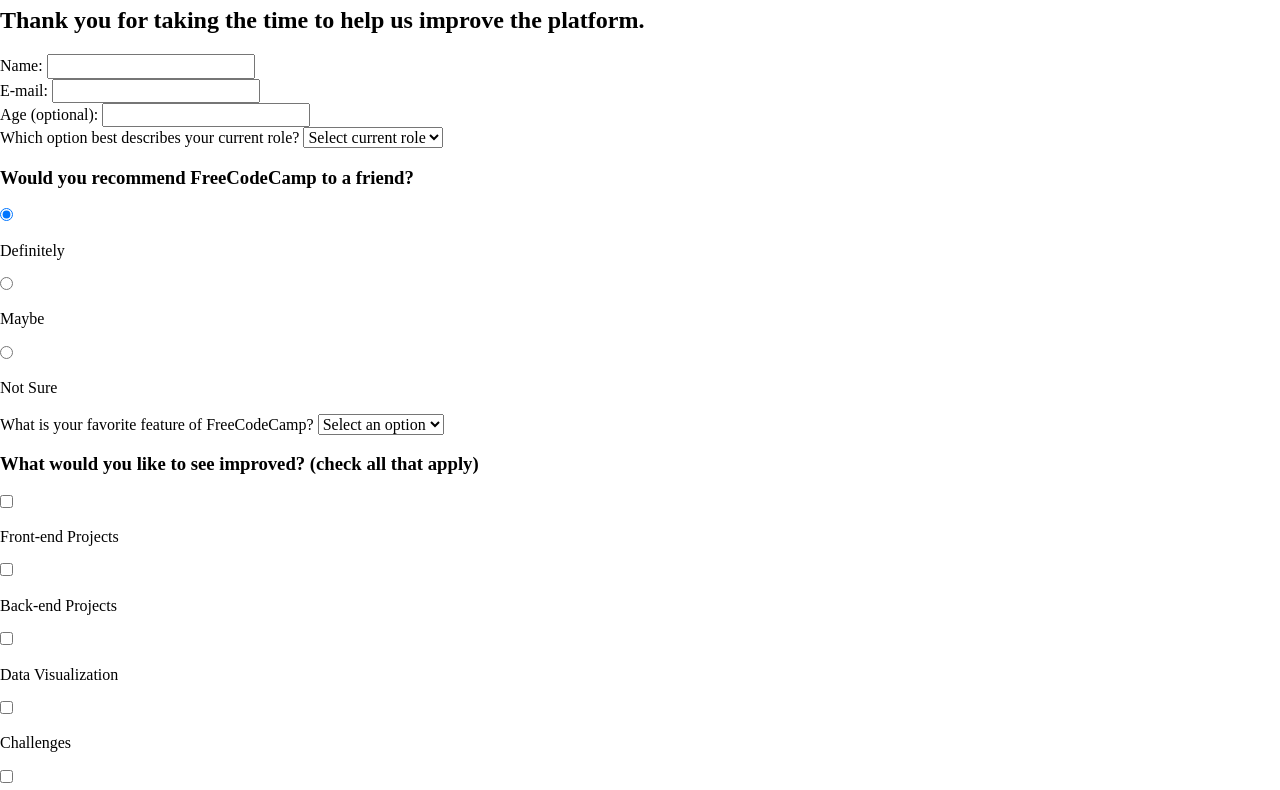
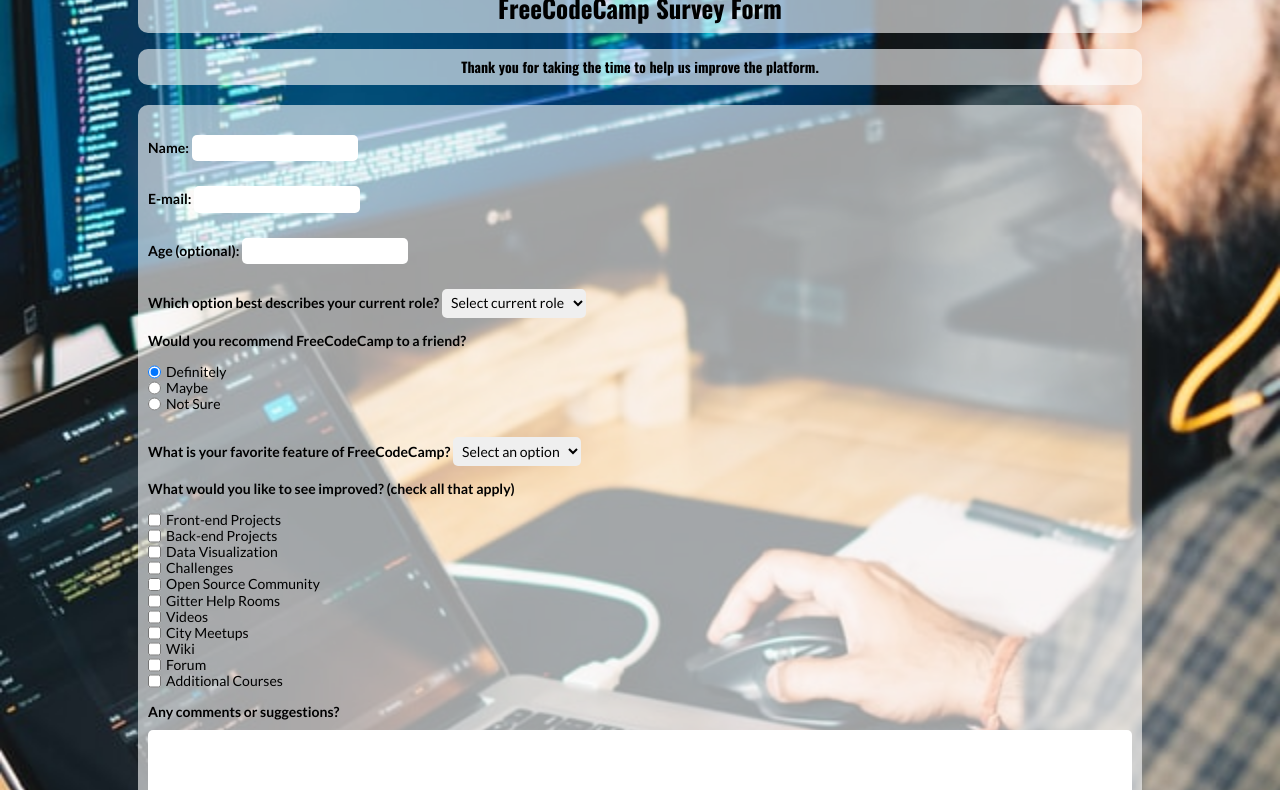
Before and after one commit to darubiomunoz/portfolio-04-surveyform, a plain HTML site: page index.html in a window 1280 px wide. Shown: the part 73-863 px from the top of the page. Drawn offline with nearby package versions, Linux system fonts and the light colour scheme.

Commit message:
Sass files and Styles DONE

```diff
--- a/index.html
+++ b/index.html
@@ -9,27 +9,27 @@
     <link href="https://fonts.googleapis.com/css2?family=Lato:ital,wght@0,100;0,300;0,400;0,700;0,900;1,100;1,300;1,400;1,700;1,900&family=Oswald:wght@200;300;400;500;600;700&display=swap" rel="stylesheet">
     <link rel="stylesheet" href="./src/css/index.css">
 </head>
-<body>
+<body class="body">
     <!-- <a href="#main">Jump to the form</a> -->
-    <main id="main">
-        <h1>FreeCodeCamp Survey Form</h1>
-        <h2>Thank you for taking the time to help us improve the platform.</h2>
-        <form action="" method="POST">
-            <div>
-                <label for="name">Name:</label>
-                <input id="name" name="name" type="text" required>
+    <main id="main" class="main">
+        <h1 class="title--form">FreeCodeCamp Survey Form</h1>
+        <h2 class="subtitle--form">Thank you for taking the time to help us improve the platform.</h2>
+        <form class="form flex" action="#">
+            <div class="form__name">
+                <label class="tag--form" for="name">Name:</label>
+                <input class="field--form" id="name" name="name" type="text" required>
             </div>
-            <div>
-                <label for="email">E-mail:</label>
-                <input id="email" type="email" name="email" required>
+            <div class="form__email">
+                <label class="tag--form" for="email">E-mail:</label>
+                <input id="email" class="field--form" type="email" name="email" required>
             </div>
-            <div>
-                <label for="age">Age (optional):</label>
-                <input id="age" type="number" name="age">
+            <div class="form__age">
+                <label class="tag--form" for="age">Age (optional):</label>
+                <input id="age" class="field--form" type="number" name="age">
             </div>
-            <div>
-                <label for="occupation">Which option best describes your current role?</label>
-                <select id="occupation" name="occupation" size="1" required>
+            <div class="form__occupation">
+                <label class="tag--form" for="occupation">Which option best describes your current role?</label>
+                <select id="occupation" class="selection" name="occupation" size="1" required>
                     <option disabled selected value>Select current role</option>
                     <option value="Student">Student</option>
                     <option value="Full-time Learner">Full-time Learner</option>
@@ -40,24 +40,24 @@
                     <option value="Other">Other</option>
                 </select>
             </div>
-            <div>
-                <h3>Would you recommend FreeCodeCamp to a friend?</h3>
-                <label for="definitely">
-                    <input id="definitely" type="radio" value="Definitely" name="definitely" checked>
-                    <p>Definitely</p>
+            <div class="form__recommendation">
+                <label class="tag--form">Would you recommend FreeCodeCamp to a friend?</label>
+                <label class="flex" for="definitely">
+                    <input id="definitely" type="radio" value="Definitely" name="recommendation" checked>
+                    <p class="margin-left">Definitely</p>
                 </label>
-                <label for="maybe">
-                    <input id="maybe" type="radio" value="Maybe" name="maybe">
-                    <p>Maybe</p>
+                <label class="flex" for="maybe">
+                    <input id="maybe" type="radio" value="Maybe" name="recommendation">
+                    <p class="margin-left">Maybe</p>
                 </label>
-                <label for="not-sure">
-                    <input id="not-sure" type="radio" value="Not sure" name="not-sure">
-                    <p>Not Sure</p>
+                <label class="flex" for="not-sure">
+                    <input id="not-sure" type="radio" value="Not sure" name="recommendation">
+                    <p class="margin-left">Not Sure</p>
                 </label>
             </div>
-            <div>
-                <label for="preference">What is your favorite feature of FreeCodeCamp?</label>
-                <select id="preference" name="preference" size="1" required>
+            <div class="form__preference">
+                <label class="tag--form" for="preference">What is your favorite feature of FreeCodeCamp?</label>
+                <select id="preference" class="selection" name="preference" size="1" required>
                     <option disabled selected value>Select an option</option>
                     <option value="Challenges">Challenges</option>
                     <option value="Projects">Projects</option>
@@ -65,58 +65,58 @@
                     <option value="open Source">Open Source</option>
                 </select>
             </div>
-            <div>
-                <h3>What would you like to see improved? (check all that apply)</h3>
-                <label for="front-end-projects">
+            <div class="form__improvement">
+                <label class="tag--form">What would you like to see improved? (check all that apply)</label>
+                <label class="flex" for="front-end-projects">
                     <input id="front-end-projects" type="checkbox" value="Front-end Projects" name="front-end-projects">
-                    <p>Front-end Projects</p>
+                    <p class="margin-left">Front-end Projects</p>
                 </label>
-                <label for="back-end-projects">
+                <label class="flex" for="back-end-projects">
                     <input id="back-end-projects" type="checkbox" value="Back-end Projects" name="back-end-projects">
-                    <p>Back-end Projects</p>
+                    <p class="margin-left">Back-end Projects</p>
                 </label>
-                <label for="data-visualization">
+                <label class="flex" for="data-visualization">
                     <input id="data-visualization" type="checkbox" value="Data Visualization" name="data-visualization">
-                    <p>Data Visualization</p>
+                    <p class="margin-left">Data Visualization</p>
                 </label>
-                <label for="challenges">
+                <label class="flex" for="challenges">
                     <input id="challenges" type="checkbox" value="Challenges" name="challenges">
-                    <p>Challenges</p>
+                    <p class="margin-left">Challenges</p>
                 </label>
-                <label for="open-source-community">
+                <label class="flex" for="open-source-community">
                     <input id="open-source-community" type="checkbox" value="Open Source Community" name="open-source-community">
-                    <p>Open Source Community</p>
+                    <p class="margin-left">Open Source Community</p>
                 </label>
-                <label for="gitter-help-rooms">
+                <label class="flex" for="gitter-help-rooms">
                     <input id="gitter-help-rooms" type="checkbox" value="Gitter Help Rooms" name="gitter-help-rooms">
-                    <p>Gitter Help Rooms</p>
+                    <p class="margin-left">Gitter Help Rooms</p>
                 </label>
-                <label for="videos">
+                <label class="flex" for="videos">
                     <input id="videos" type="checkbox" value="Videos" name="videos">
-                    <p>Videos</p>
+                    <p class="margin-left">Videos</p>
                 </label>
-                <label for="city-meetups">
+                <label class="flex" for="city-meetups">
                     <input id="city-meetups" type="checkbox" value="City Meetups" name="city-meetups">
-                    <p>City Meetups</p>
+                    <p class="margin-left">City Meetups</p>
                 </label>
-                <label for="wiki">
+                <label class="flex" for="wiki">
                     <input id="wiki" type="checkbox" value="Wiki" name="wiki">
-                    <p>Wiki</p>
+                    <p class="margin-left">Wiki</p>
                 </label>
-                <label for="forum">
+                <label class="flex" for="forum">
                     <input id="forum" type="checkbox" value="Forum" name="forum">
-                    <p>Forum</p>
+                    <p class="margin-left">Forum</p>
                 </label>
-                <label for="additional-courses">
+                <label class="flex" for="additional-courses">
                     <input id="additional-courses" type="checkbox" value="Additional Courses" name="additional-courses">
-                    <p>Additional Courses</p>
+                    <p class="margin-left">Additional Courses</p>
                 </label>
             </div>
-            <div>
-                <label for="suggestion">Any comments or suggestions?</label>
-                <textarea id="suggestion" name="suggestion" rows="10" cols="80"></textarea>
+            <div class="form__suggestion">
+                <label class="tag--form" for="suggestion">Any comments or suggestions?</label>
+                <textarea id="suggestion" class="field--form field--textarea" name="suggestion" rows="10" cols="25"></textarea>
             </div>
-            <button type="submit">Submit</button>
+            <button class="button--form" type="submit">Submit</button>
         </form>
     </main>
 </body>
--- /dev/null
+++ b/src/css/components/_buttons.scss
@@ -0,0 +1,11 @@
+.button--form {
+    width: fit-content;
+    padding: .5rem 2rem;
+    margin: 0 auto;
+    font-size: 1.4rem;
+    font-weight: $font-weight-bold;
+    border-radius: $border-radius / 1.5;
+    color: $color-clair;
+    background-color: $color2;
+    border: none;
+}
--- /dev/null
+++ b/src/css/components/_fields.scss
@@ -0,0 +1,8 @@
+.field--form {
+    @include border-style;
+    @include box-model-style;
+}
+
+.field--textarea {
+    width: 100%;
+}
--- /dev/null
+++ b/src/css/components/_forms.scss
@@ -0,0 +1,46 @@
+.form {
+    @include background-style;
+
+    margin: 2rem 0;
+    padding: 2rem 1rem;
+    flex-direction: column;
+    font-size: 1.4rem;
+
+    &__name {
+        margin-bottom: 1.5rem;
+    }
+
+    &__email {
+        @extend .form__name;
+    }
+
+    &__age {
+        @extend .form__name;
+    }
+
+    &__occupation {
+        @extend .form__name;
+    }
+
+    &__recommendation {
+        @extend .form__name;
+
+        display: flex;
+        flex-direction: column;
+    }
+
+    &__preference {
+        @extend .form__name;
+    }
+
+    &__improvement {
+        @extend .form__name;
+
+        display: flex;
+        flex-direction: column;
+    }
+
+    &__suggestion {
+        @extend .form__name;
+    }
+}
--- /dev/null
+++ b/src/css/components/_selections.scss
@@ -0,0 +1,4 @@
+.selection {
+    @include border-style;
+    @include box-model-style;
+}
--- /dev/null
+++ b/src/css/components/_tags.scss
@@ -0,0 +1,4 @@
+.tag--form {
+    margin-bottom: 1.5rem;
+    font-weight: $font-weight-bold;
+}
--- /dev/null
+++ b/src/css/components/_titles.scss
@@ -0,0 +1,13 @@
+.title--form {
+    @include background-style;
+
+    padding: 1rem;
+    text-align: center;
+    font-family: $font-secundary;
+    font-size: 2.5rem;
+    color: $color-dark;
+}
+.subtitle--form {
+    @extend .title--form;
+    font-size: 1.4rem;
+}
--- a/src/css/lib/_globals.scss
+++ b/src/css/lib/_globals.scss
@@ -0,0 +1,24 @@
+* {
+    padding: 0;
+    margin: 0;
+    box-sizing: border-box;
+    outline: none;
+}
+html {
+    font-size: 62.5%;
+}
+.body {
+    width: 100%;
+    margin: 3rem 0;
+    display: flex;
+    justify-content: center;
+    background-image: url("../assets/images/background.jpg");
+    background-position: center;
+    background-repeat: no-repeat;
+    background-size: cover;
+    font-family: $font-primary;
+}
+.main {
+    width: 80%;
+    padding: 1rem;
+}
--- /dev/null
+++ b/src/css/lib/_layout.scss
@@ -0,0 +1,7 @@
+.flex {
+    display: flex;
+}
+
+.margin-left {
+    margin-left: .5rem;
+}
--- /dev/null
+++ b/src/css/lib/_mixins.scss
@@ -0,0 +1,14 @@
+@mixin background-style {
+    border-radius: $border-radius;
+    background-color: rgba($color-clair, 0.6);
+}
+
+@mixin border-style {
+    border: none;
+    border-radius: $border-radius / 2;
+}
+
+@mixin box-model-style {
+    margin-top: 1rem;
+    padding: .5rem;
+}
```
Also changed, not shown: src/css/index.scss (+10 -0 lines), src/css/lib/_variables.scss (+15 -1 lines), src/assets/images/background.jpg (added), src/css/index.css, 1 other file.
